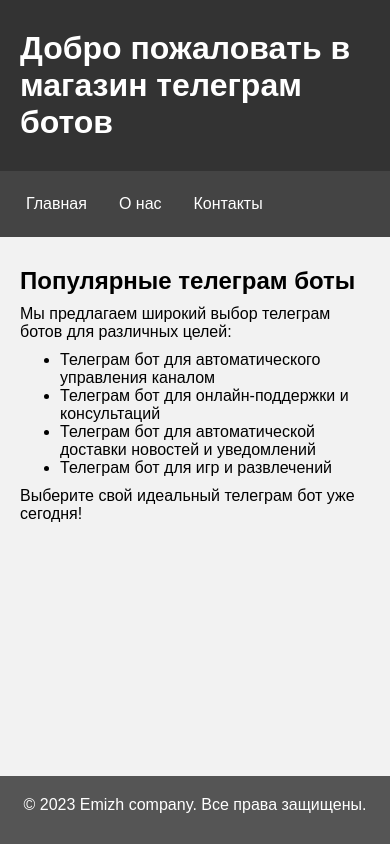
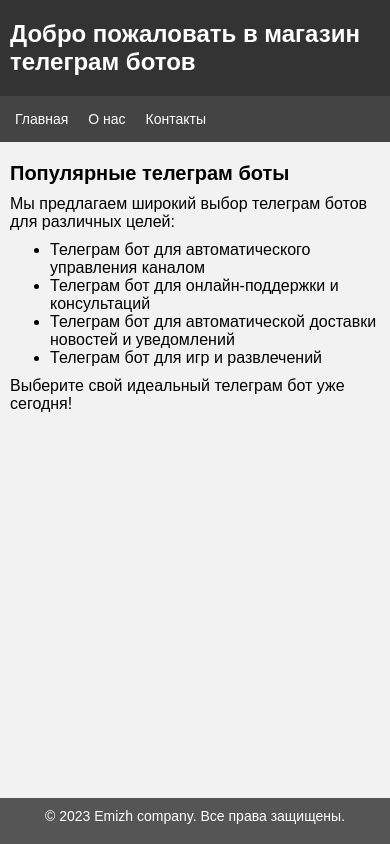
Before and after one commit to alan138/mesto, a plain HTML site: page index.html in a window 390 px wide. Drawn offline with Linux system fonts and the light colour scheme.

Commit message:
Update styles.css
обновил стили для мобильных устройств

```diff
--- a/styles.css
+++ b/styles.css
@@ -57,3 +57,32 @@ footer {
     text-align: center;
     margin-top: auto;
     }
+@media screen and (max-width: 480px) {
+    header {
+        padding: 10px;
+        font-size: 18px;
+    }
+    nav {
+        padding: 5px;
+    }
+    nav ul li a {
+        padding: 10px;
+        font-size: 14px;
+    }
+    main {
+        padding: 10px;
+    }
+
+    h1 {
+        font-size: 24px;
+    }
+
+    h2 {
+        font-size: 20px;
+    }
+
+    footer {
+        padding: 10px;
+    font-size: 14px;
+    }
+    }
```
